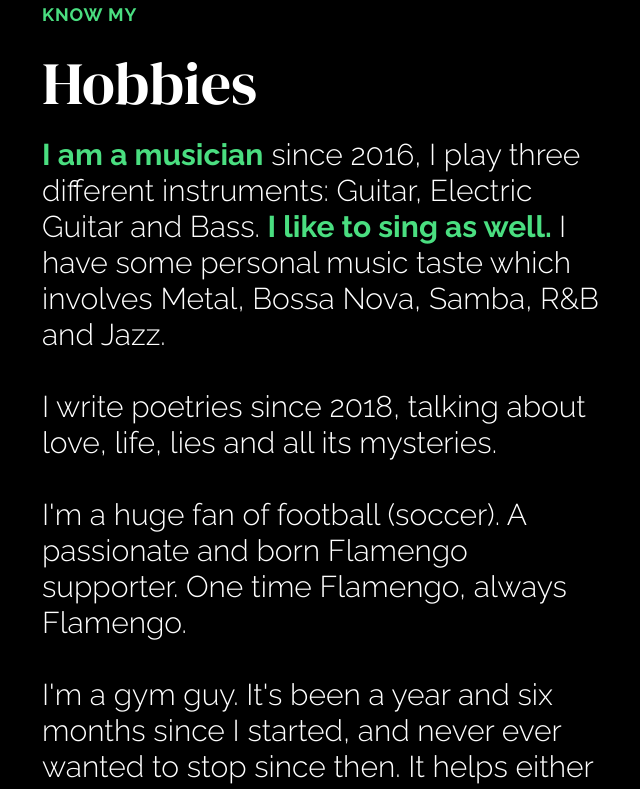
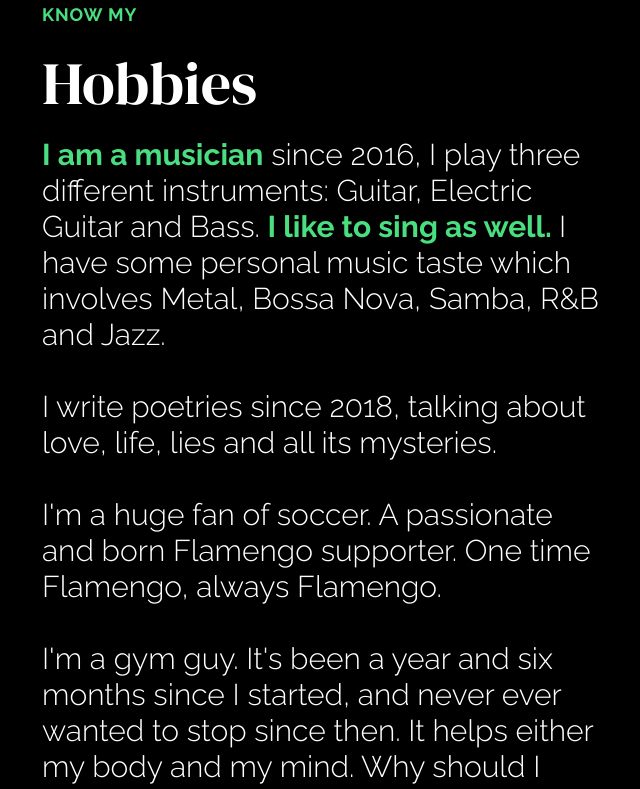
Before and after one commit to sousalmdev/portfoolio, a Next.js app: page / in a window 1280 px wide. Shown: the part 7500-8289 px from the top of the page, without its empty margins (126-766 px from the left). Built offline with nearby package versions, Linux system fonts and the light colour scheme.

Commit message:
Atualizar o about.tsx

```diff
--- a/app/components/about.tsx
+++ b/app/components/about.tsx
@@ -73,7 +73,7 @@ export const About = () => {
           its mysteries.
           <br />
           <br />
-          I'm a huge fan of football (soccer). A passionate and born Flamengo
+          I'm a huge fan of soccer. A passionate and born Flamengo
           supporter. One time Flamengo, always Flamengo.
           <br />
           <br />
```
